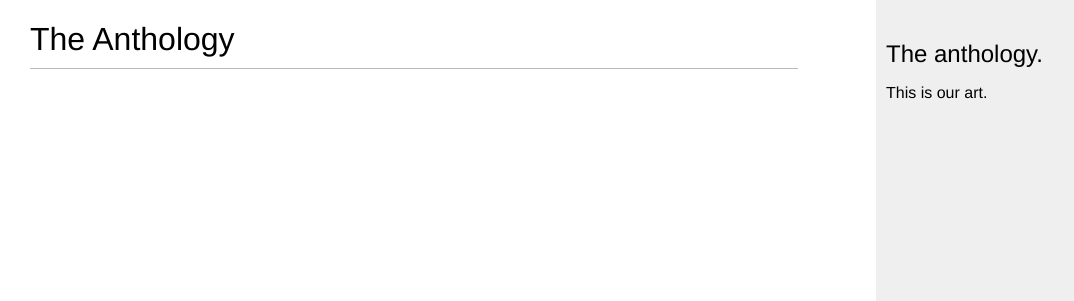
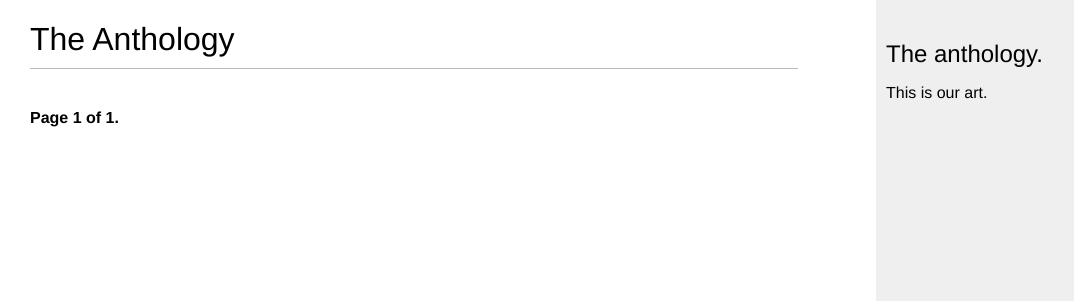
Before and after one commit to emmanueluwa/dbe_voice, a Django app: page /anthology/ in a window 1280 px wide. Shown: the top 301 px of the page, without its empty margins (0-1074 px from the left). Run offline with Django 4.2, Linux system fonts and the light colour scheme; data that the repository does not hold is empty.

Commit message:
adding pagination

```diff
--- a/anthology/templates/anthology/base.html
+++ b/anthology/templates/anthology/base.html
@@ -3,7 +3,7 @@
 <html>
   <head>
     <title>{% block title %}{% endblock %}</title>
-    <link href="{% static "css/anthology.css" %}" rel="stylesheet">
+    <link href="{% static 'css/anthology.css' %}" rel="stylesheet" />
   </head>
   <body>
     <div id="content">{% block content %} {% endblock %}</div>
--- /dev/null
+++ b/anthology/templates/anthology/pagination/pagination.html
@@ -0,0 +1,13 @@
+<div class="pagination">
+  <span class="step-links">
+    {% if page.has_previous %}
+    <a href="?page={{ page.previous_page_number }}">Previous</a>
+    {% endif %}
+    <span class="current"
+      >Page {{ page.number }} of {{ page.paginator.num_pages }}.</span
+    >
+    {% if page.has_next %}
+    <a href="?page={{ page.next_page_number }}">Next</a>
+    {% endif %}
+  </span>
+</div>
--- a/anthology/templates/anthology/post/list.html
+++ b/anthology/templates/anthology/post/list.html
@@ -6,4 +6,6 @@
   <a href="{{ post.get_absolute_url }}"> {{ post.title }} </a>
 </h2>
 <p class="date">Published {{ post.publish }} by {{ post.poet }}</p>
-{{ post.body|truncatewords:20|linebreaks }} {% endfor %} {% endblock %}
+{{ post.body|truncatewords:20|linebreaks }} {% endfor %}
+{% include "anthology/pagination/pagination.html" with page=posts %}
+ {%endblock%}
--- a/anthology/views.py
+++ b/anthology/views.py
@@ -1,10 +1,20 @@
 from django.shortcuts import render, get_object_or_404
 from .models import Post
-from django.http import Http404
+from django.core.paginator import Paginator, EmptyPage, PageNotAnInteger
 # Create your views here.
 
 def post_list(request):
-    posts = Post.published.all()
+    post_list = Post.published.all()
+    #3 posts per page
+    paginator = Paginator(post_list, 3)
+    page_number = request.GET.get('page', 1)
+    try:
+        posts = paginator.page(page_number)
+    except PageNotAnInteger:
+        posts = paginator.page(1)
+    except EmptyPage:
+        #if page does not exist go to last page
+        posts = paginator.page(paginator.num_pages)
     return render(request, 'anthology/post/list.html', {'posts': posts})
 
 def post_detail(request, year, month, day, post):
--- a/mysite/settings.py
+++ b/mysite/settings.py
@@ -127,3 +127,6 @@ STATIC_URL = "static/"
 # https://docs.djangoproject.com/en/4.1/ref/settings/#default-auto-field
 
 DEFAULT_AUTO_FIELD = "django.db.models.BigAutoField"
+
+#template debug
+TEMPLATES[0]["OPTIONS"]["debug"] = True
```
